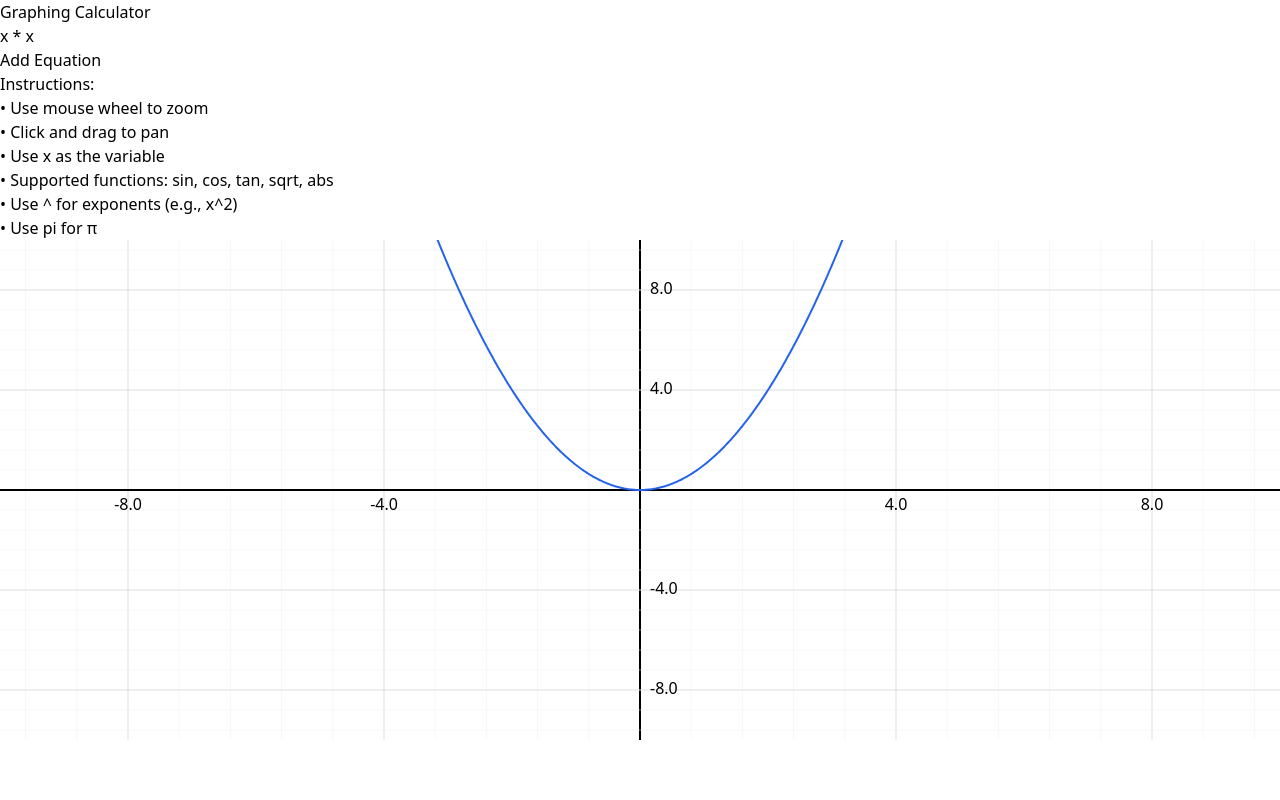
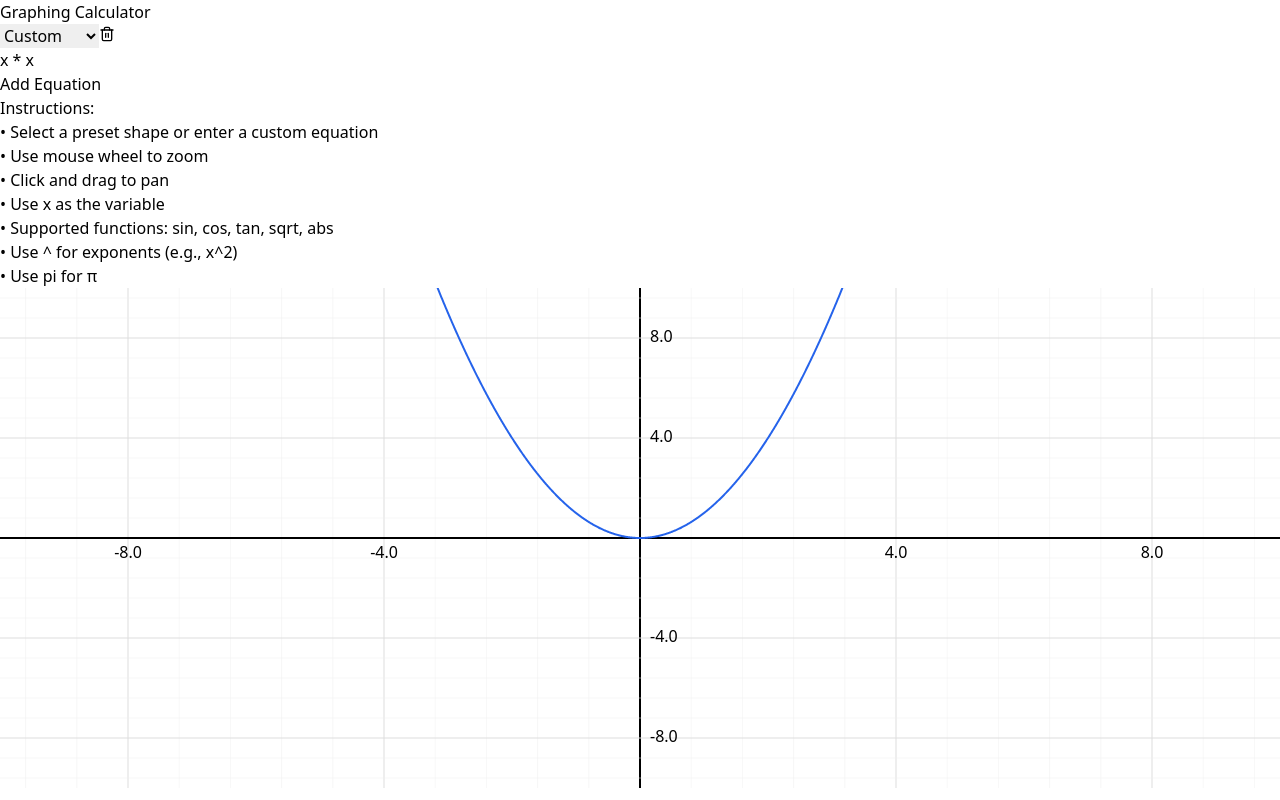
Before and after one commit to Mohit2005123/calcify, a React (Vite) app: page /graphingCalc in a window 1280 px wide. Built offline with nearby package versions, Linux system fonts and the light colour scheme.

Commit message:
Added one version for cirles and other such equations

```diff
--- a/src/pages/GraphingCalculator.jsx
+++ b/src/pages/GraphingCalculator.jsx
@@ -11,10 +11,45 @@ const COLORS = [
   '#4f46e5', // indigo
   '#db2777', // pink
 ];
+const PRESETS = {
+  circle: {
+    name: 'Circle',
+    expression: 'sqrt(4 - x^2)',
+    complementary: '-sqrt(4 - x^2)',
+    description: 'x² + y² = 4'
+  },
+  ellipse: {
+    name: 'Ellipse',
+    expression: 'sqrt(4 - x^2/4)',
+    complementary: '-sqrt(4 - x^2/4)',
+    description: 'x²/4 + y² = 4'
+  },
+  parabola: {
+    name: 'Parabola',
+    expression: 'x^2',
+    description: 'y = x²'
+  },
+  hyperbola: {
+    name: 'Hyperbola',
+    expression: 'sqrt(x^2/4 - 1)',
+    complementary: '-sqrt(x^2/4 - 1)',
+    description: 'x²/4 - y² = 1'
+  },
+  line: {
+    name: 'Line',
+    expression: '2*x + 1',
+    description: 'y = 2x + 1'
+  },
+  sine: {
+    name: 'Sine Wave',
+    expression: 'sin(x)',
+    description: 'y = sin(x)'
+  }
+};
 
 const GraphingCalculator = () => {
   const [equations, setEquations] = useState([
-    { id: 1, expression: 'x * x', color: COLORS[0] }
+    { id: 1, expression: 'x * x', color: COLORS[0] , preset:null}
   ]);
   const [error, setError] = useState({});
   const [scale, setScale] = useState(20);
@@ -69,8 +104,11 @@ const GraphingCalculator = () => {
     [scale, center, svgDimensions.height]
   );
 
-  const evaluateExpression = useCallback((x, expr) => {
+  const evaluateExpression = useCallback((x, expr, preset=null) => {
     try {
+      if(preset && PRESETS[preset].domain && !PRESETS[preset].domain(x)){
+        return null;
+      }
       const safeExpr = expr
         .replace(/sin/g, 'Math.sin')
         .replace(/cos/g, 'Math.cos')
@@ -87,7 +125,7 @@ const GraphingCalculator = () => {
 
   const generatePoints = useCallback(() => {
     const newPoints = {};
-    const step = scale / svgDimensions.width;
+    const step = scale / (svgDimensions.width*2);
 
     equations.forEach(eq => {
       const points = [];
@@ -97,7 +135,7 @@ const GraphingCalculator = () => {
 
       for (let x = startX; x <= endX; x += step) {
         try {
-          const y = evaluateExpression(x, eq.expression);
+          const y = evaluateExpression(x, eq.expression, eq.preset);
           if (y !== null && !isNaN(y) && isFinite(y)) {
             points.push([toSVGX(x), toSVGY(y)]);
             isValid = true;
@@ -275,15 +313,34 @@ const GraphingCalculator = () => {
     }
     return value.toFixed(1);
   };
-
-  const addEquation = () => {
+  const addEquation = (preset = null) => {
     const newId = Math.max(0, ...equations.map(eq => eq.id)) + 1;
     const colorIndex = equations.length % COLORS.length;
-    setEquations([...equations, {
+
+    let newEquation = {
       id: newId,
       expression: '',
-      color: COLORS[colorIndex]
-    }]);
+      color: COLORS[colorIndex],
+      preset: null
+    };
+
+    if (preset && PRESETS[preset]) {
+      newEquation.expression = PRESETS[preset].expression;
+      newEquation.preset = preset;
+    }
+
+    setEquations([...equations, newEquation]);
+
+    if (preset && PRESETS[preset].complementary) {
+      const complementaryId = newId + 1;
+      const complementaryEquation = {
+        id: complementaryId,
+        expression: PRESETS[preset].complementary,
+        color: COLORS[colorIndex],
+        preset: preset
+      };
+      setEquations(prev => [...prev, complementaryEquation]);
+    }
   };
 
   const removeEquation = (id) => {
@@ -301,6 +358,52 @@ const GraphingCalculator = () => {
     ));
   };
 
+  const handlePresetChange = (id, preset) => {
+    const equationIndex = equations.findIndex(eq => eq.id === id);
+    if (equationIndex === -1) return;
+
+    const newEquations = [...equations];
+
+    // Remove any complementary equations from the previous preset
+    const currentPreset = equations[equationIndex].preset;
+    if (currentPreset && PRESETS[currentPreset].complementary) {
+      const complementaryIndex = equations.findIndex(
+        (eq, i) => i > equationIndex && eq.preset === currentPreset
+      );
+      if (complementaryIndex !== -1) {
+        newEquations.splice(complementaryIndex, 1);
+      }
+    }
+
+    // Update the current equation
+    if (preset === 'custom') {
+      newEquations[equationIndex] = {
+        ...newEquations[equationIndex],
+        expression: '',
+        preset: null
+      };
+    } else {
+      newEquations[equationIndex] = {
+        ...newEquations[equationIndex],
+        expression: PRESETS[preset].expression,
+        preset: preset
+      };
+
+      // Add complementary equation if needed
+      if (PRESETS[preset].complementary) {
+        const newId = Math.max(0, ...equations.map(eq => eq.id)) + 1;
+        newEquations.splice(equationIndex + 1, 0, {
+          id: newId,
+          expression: PRESETS[preset].complementary,
+          color: newEquations[equationIndex].color,
+          preset: preset
+        });
+      }
+    }
+
+    setEquations(newEquations);
+  };
+
   return (
     <div className="flex h-screen">
       <div className="w-80 p-4 border-r bg-gray-50 overflow-y-auto">
@@ -314,13 +417,19 @@ const GraphingCalculator = () => {
                   className="w-4 h-4 rounded-full"
                   style={{ backgroundColor: eq.color }}
                 />
-                <input
-                  value={eq.expression}
-                  onChange={(e) => updateEquation(eq.id, e.target.value)}
-                  placeholder="e.g., x * x"
+                <select
+                  value={eq.preset || "custom"}
+                  onChange={(e) => handlePresetChange(eq.id, e.target.value)}
                   className="flex-1 px-3 py-2 border rounded-md focus:outline-none focus:ring-2 focus:ring-blue-500"
-                />
-                {equations.length > 1 && (
+                >
+                  <option value="custom">Custom</option>
+                  {Object.entries(PRESETS).map(([key, preset]) => (
+                    <option key={key} value={key}>
+                      {preset.name}
+                    </option>
+                  ))}
+                </select>
+                {equations.length > 0 && (
                   <button
                     onClick={() => removeEquation(eq.id)}
                     className="p-2 text-gray-500 hover:text-red-500"
@@ -329,6 +438,17 @@ const GraphingCalculator = () => {
                   </button>
                 )}
               </div>
+              <input
+                value={eq.expression}
+                onChange={(e) => updateEquation(eq.id, e.target.value)}
+                placeholder="e.g., x * x"
+                className="w-full px-3 py-2 border rounded-md focus:outline-none focus:ring-2 focus:ring-blue-500"
+              />
+              {eq.preset && (
+                <div className="text-sm text-gray-500">
+                  {PRESETS[eq.preset].description}
+                </div>
+              )}
               {error[eq.id] && (
                 <div className="text-red-500 text-sm">{error[eq.id]}</div>
               )}
@@ -337,7 +457,7 @@ const GraphingCalculator = () => {
 
           {equations.length < COLORS.length && (
             <button
-              onClick={addEquation}
+              onClick={() => addEquation()}
               className="w-full px-4 py-2 text-sm font-medium text-white bg-blue-600 rounded-md hover:bg-blue-700 focus:outline-none focus:ring-2 focus:ring-blue-500"
             >
               Add Equation
@@ -347,6 +467,7 @@ const GraphingCalculator = () => {
           <div className="mt-6">
             <h2 className="font-medium text-gray-700 mb-2">Instructions:</h2>
             <ul className="text-sm text-gray-600 space-y-1">
+              <li>• Select a preset shape or enter a custom equation</li>
               <li>• Use mouse wheel to zoom</li>
               <li>• Click and drag to pan</li>
               <li>• Use x as the variable</li>
```
